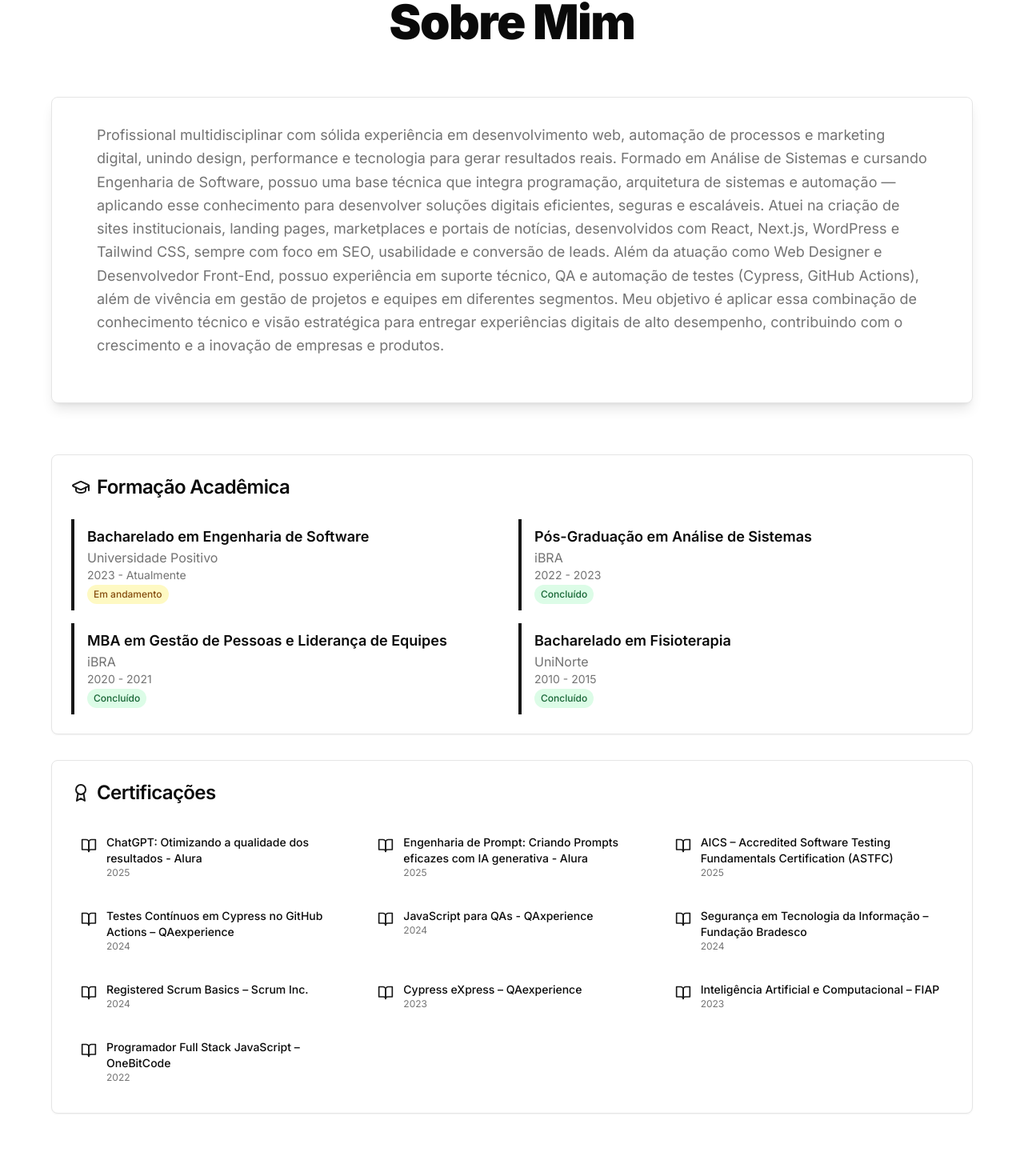
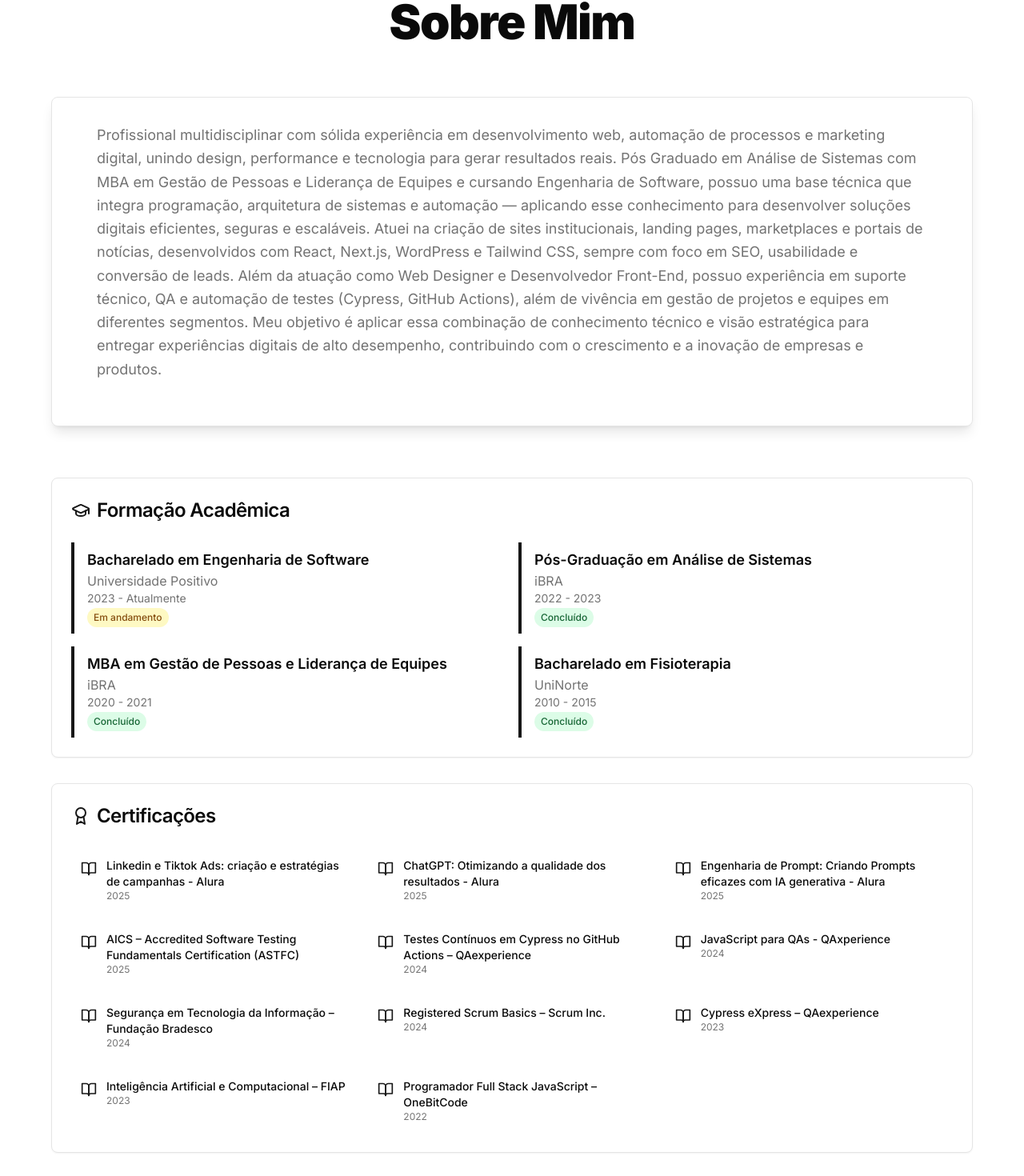
Before and after one commit to marcosdgomes/portfolio-franciney, a Next.js app: page / in a window 1280 px wide. Shown: the part 883-2353 px from the top of the page at 80% size. Built offline with nearby package versions, Linux system fonts and the light colour scheme.

Commit message:
Feat: Update About and Experience and Certifications

```diff
--- a/components/About.tsx
+++ b/components/About.tsx
@@ -60,6 +60,10 @@ export default function About() {
   ];
 
   const certifications = [
+    {
+      name: "Linkedin e Tiktok Ads: criação e estratégias de campanhas - Alura",
+      year: "2025",
+    },
     {
       name: "ChatGPT: Otimizando a qualidade dos resultados - Alura",
       year: "2025",
--- a/lib/i18n.ts
+++ b/lib/i18n.ts
@@ -18,7 +18,7 @@ export const translations = {
     },
     about: {
       title: "Sobre Mim",
-      description: "Profissional multidisciplinar com sólida experiência em desenvolvimento web, automação de processos e marketing digital, unindo design, performance e tecnologia para gerar resultados reais.\n\nFormado em Análise de Sistemas e cursando Engenharia de Software, possuo uma base técnica que integra programação, arquitetura de sistemas e automação — aplicando esse conhecimento para desenvolver soluções digitais eficientes, seguras e escaláveis.\n\nAtuei na criação de sites institucionais, landing pages, marketplaces e portais de notícias, desenvolvidos com React, Next.js, WordPress e Tailwind CSS, sempre com foco em SEO, usabilidade e conversão de leads.\n\nAlém da atuação como Web Designer e Desenvolvedor Front-End, possuo experiência em suporte técnico, QA e automação de testes (Cypress, GitHub Actions), além de vivência em gestão de projetos e equipes em diferentes segmentos.\n\nMeu objetivo é aplicar essa combinação de conhecimento técnico e visão estratégica para entregar experiências digitais de alto desempenho, contribuindo com o crescimento e a inovação de empresas e produtos.",
+      description: "Profissional multidisciplinar com sólida experiência em desenvolvimento web, automação de processos e marketing digital, unindo design, performance e tecnologia para gerar resultados reais. Pós Graduado em Análise de Sistemas com MBA em Gestão de Pessoas e Liderança de Equipes e cursando Engenharia de Software, possuo uma base técnica que integra programação, arquitetura de sistemas e automação — aplicando esse conhecimento para desenvolver soluções digitais eficientes, seguras e escaláveis. Atuei na criação de sites institucionais, landing pages, marketplaces e portais de notícias, desenvolvidos com React, Next.js, WordPress e Tailwind CSS, sempre com foco em SEO, usabilidade e conversão de leads. Além da atuação como Web Designer e Desenvolvedor Front-End, possuo experiência em suporte técnico, QA e automação de testes (Cypress, GitHub Actions), além de vivência em gestão de projetos e equipes em diferentes segmentos. Meu objetivo é aplicar essa combinação de conhecimento técnico e visão estratégica para entregar experiências digitais de alto desempenho, contribuindo com o crescimento e a inovação de empresas e produtos.",
       education: "Formação Acadêmica",
       certifications: "Certificações",
       mainSkills: "Principais Habilidades",
@@ -88,7 +88,7 @@ export const translations = {
         ],
       },
       freelancer: {
-        title: "Desenvolvedor Web WordPress",
+        title: "Desenvolvedor Web - Web Designer",
         company: "Freelancer",
         period: "jan/2023 – Atualmente",
         description: "Desenvolvimento e gestão de sites de notícias com mais de 25 milhões de acessos/mês, criação de páginas responsivas e integrações de APIs.",
@@ -256,7 +256,7 @@ export const translations = {
     },
     about: {
       title: "About Me",
-      description: "Multidisciplinary professional with solid experience in web development, process automation and digital marketing, combining design, performance and technology to generate real results.\n\nGraduated in Systems Analysis and currently studying Software Engineering, I have a technical foundation that integrates programming, systems architecture and automation — applying this knowledge to develop efficient, secure and scalable digital solutions.\n\nI worked on creating institutional websites, landing pages, marketplaces and news portals, developed with React, Next.js, WordPress and Tailwind CSS, always focusing on SEO, usability and lead conversion.\n\nBeyond my role as a Web Designer and Front-End Developer, I have experience in technical support, QA and test automation (Cypress, GitHub Actions), as well as experience in project and team management across different segments.\n\nMy goal is to apply this combination of technical knowledge and strategic vision to deliver high-performance digital experiences, contributing to the growth and innovation of companies and products.",
+      description: "Multidisciplinary professional with solid experience in web development, process automation and digital marketing, combining design, performance and technology to generate real results. Postgraduate in Systems Analysis with an MBA in People Management and Team Leadership and currently studying Software Engineering, I have a technical foundation that integrates programming, systems architecture and automation — applying this knowledge to develop efficient, secure and scalable digital solutions. I worked on creating institutional websites, landing pages, marketplaces and news portals, developed with React, Next.js, WordPress and Tailwind CSS, always focusing on SEO, usability and lead conversion. Beyond my role as a Web Designer and Front-End Developer, I have experience in technical support, QA and test automation (Cypress, GitHub Actions), as well as experience in project and team management across different segments. My goal is to apply this combination of technical knowledge and strategic vision to deliver high-performance digital experiences, contributing to the growth and innovation of companies and products.",
       education: "Academic Background",
       certifications: "Certifications",
       mainSkills: "Main Skills",
@@ -326,7 +326,7 @@ export const translations = {
         ],
       },
       freelancer: {
-        title: "WordPress Web Developer",
+        title: "Web Developer - Web Designer",
         company: "Freelancer",
         period: "jan/2023 – Currently",
         description: "Development and management of news sites with more than 25 million monthly visits, creation of responsive pages and API integrations.",
```
